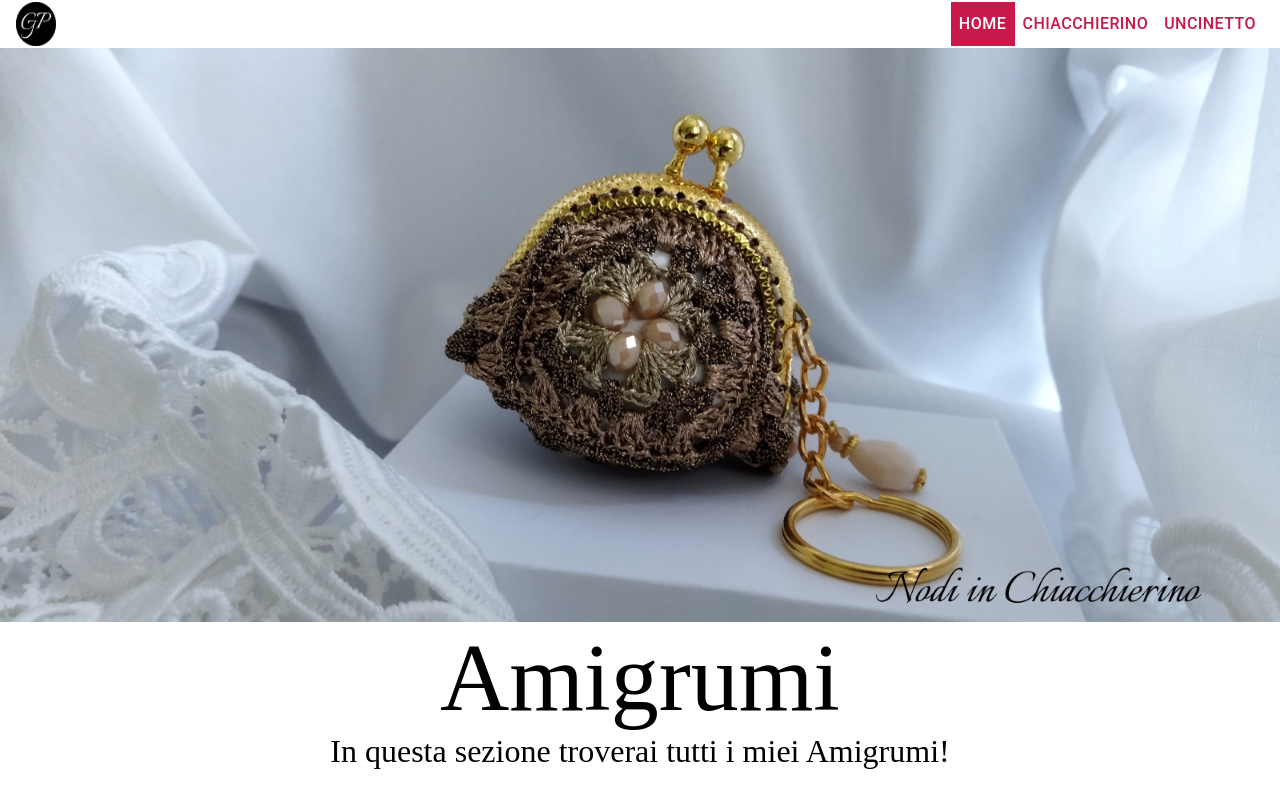
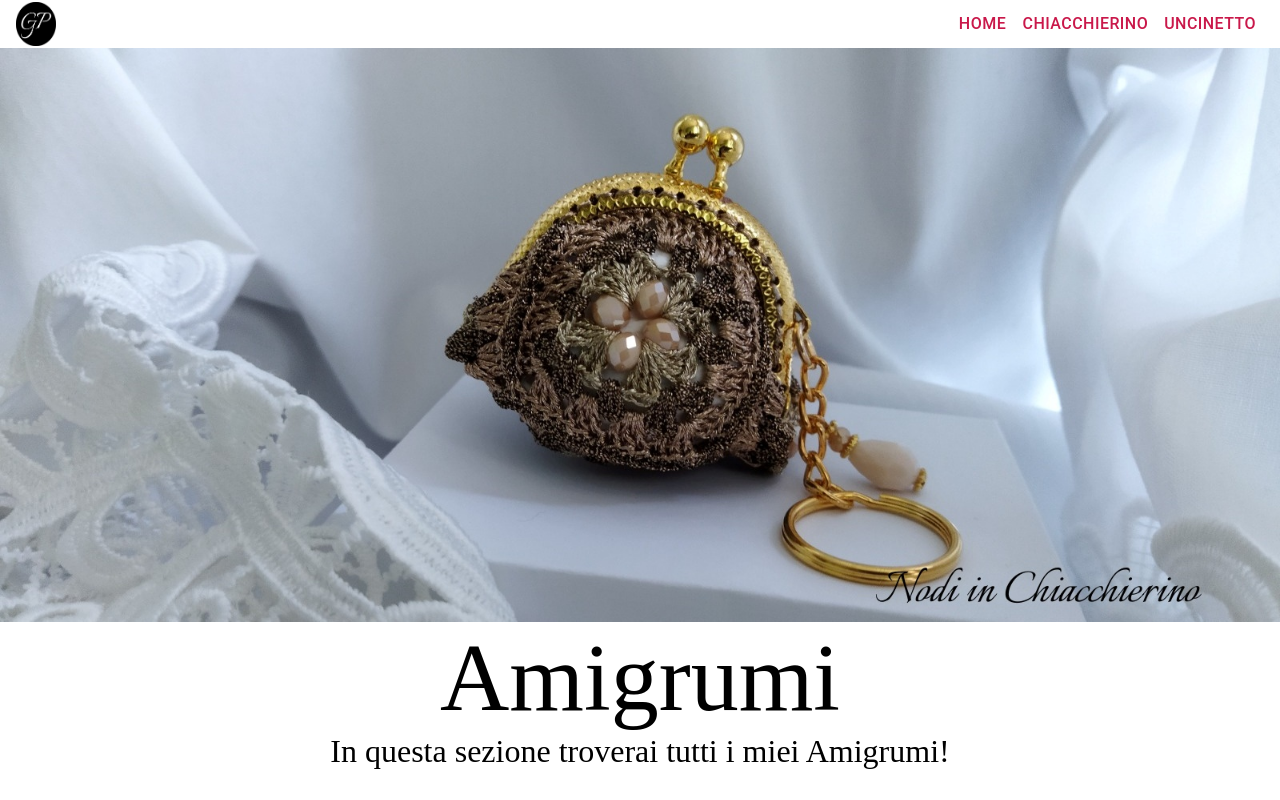
Before and after one commit to Tommaso4497/nodiin, a Next.js app: page /amigrumi in a window 1280 px wide. Shown: the top 800 px of the page. Built offline with nearby package versions, Linux system fonts and the light colour scheme; a web font is replaced by a local one.

Commit message:
fixed navigation and added elements in chiacchierino

```diff
--- a/components/Navigation.js
+++ b/components/Navigation.js
@@ -1,4 +1,4 @@
-import React from "react";
+import React, { useEffect } from "react";
 import styles from "./Navigation.module.css";
 import { useRouter } from "next/router";
 import { useState } from "react";
@@ -26,23 +26,26 @@ import logo from "../images/logo.png";
 import Head from "next/head";
 import TikTokIcons from "../icons/TikTokIcons";
 
-
-
 const Navigation = () => {
   const router = useRouter();
   const [open, setOpen] = useState(false);
-  const [isSelected, setIsSelected] = useState(0);
+  const [isSelected, setIsSelected] = useState(router.pathname);
+
+  useEffect(()=>{
+    setIsSelected(router.pathname)
+  },[router.pathname])
 
   const elementWeb = menuElement.map((element) => (
     <Button
       style={{
-        backgroundColor: element?.id === isSelected ? "#c9184a" : "transparent",
-        color: element?.id === isSelected ? "#fff" : "#c9184a",
+        backgroundColor:
+          element?.path == isSelected ? "#c9184a" : "transparent",
+        color: element?.path == isSelected ? "#fff" : "#c9184a",
       }}
       key={element?.id}
       onClick={() => {
         router.push(`${element?.path}`);
-        setIsSelected(element?.id);
+        setIsSelected(element?.path);
       }}
     >
       {element.section}
@@ -132,7 +135,7 @@ const Navigation = () => {
                 rel="noopener noreferrer"
                 href="https://www.tiktok.com/@nodiinchiacchierino?_t=8dXO076c9NK&_r=1"
               >
-                <TikTokIcons color="#fff" height={"20px"} width={"20px"}/>
+                <TikTokIcons color="#fff" height={"20px"} width={"20px"} />
               </a>
               <a
                 className={styles.iconLinkDrawer}
--- a/utilsFunction/utilsFunction.js
+++ b/utilsFunction/utilsFunction.js
@@ -91,13 +91,13 @@ const menuElement = [
   {
     id: 1,
     section: "Chiacchierino",
-    path: "chiacchierino/",
+    path: "/chiacchierino",
     icon: <CollectionsIcon />,
   },
   {
     id: 2,
     section: "Uncinetto",
-    path: "uncinetto/",
+    path: "/uncinetto",
     icon: <CollectionsIcon />,
   },
   // {
@@ -207,7 +207,7 @@ const elements = [
     desc: "Orecchini ricamati a forma di stella.",
     image:m,
     category: "Chiacchierino",
-    product:BRACELETS,
+    product:EARRINGS,
   },
   {
     id: uuidv4(),
@@ -216,7 +216,7 @@ const elements = [
     desc: "Orecchini ricamati a forma di stella.",
     image:n,
     category: "Chiacchierino",
-    product:BRACELETS,
+    product:EARRINGS,
   },
   {
     id: uuidv4(),
@@ -225,7 +225,7 @@ const elements = [
     desc: "Orecchini ricamati a forma di stella.",
     image:o,
     category: "Chiacchierino",
-    product:BRACELETS,
+    product:EARRINGS,
   },
   {
     id: uuidv4(),
```
Also changed, not shown: pages/index.js (+9 -11 lines).
